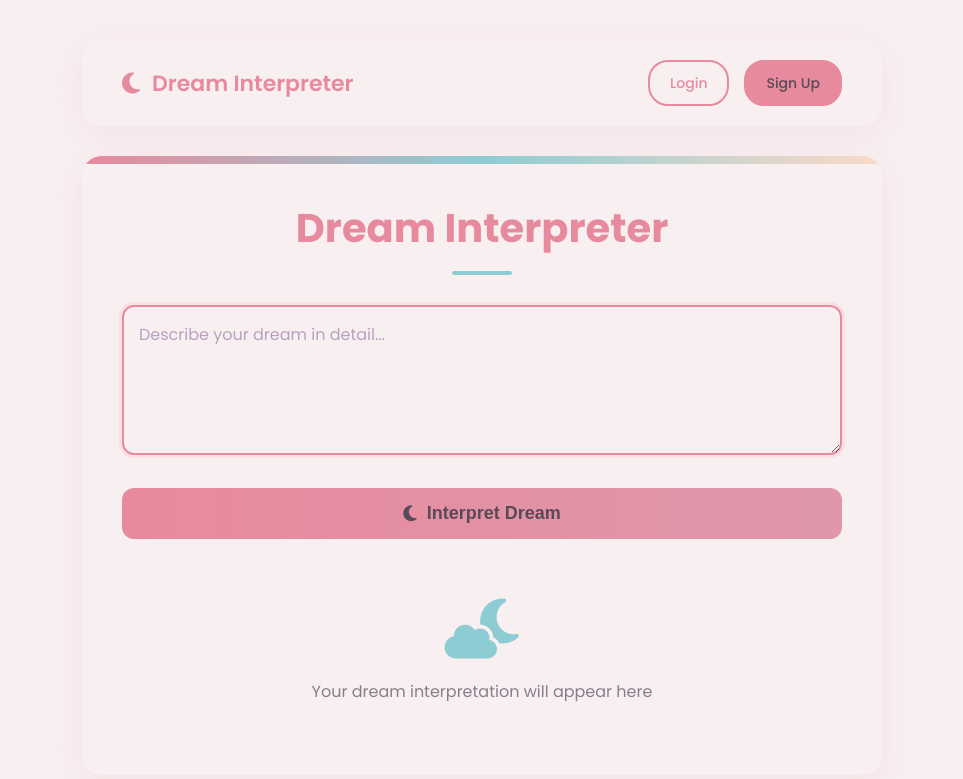
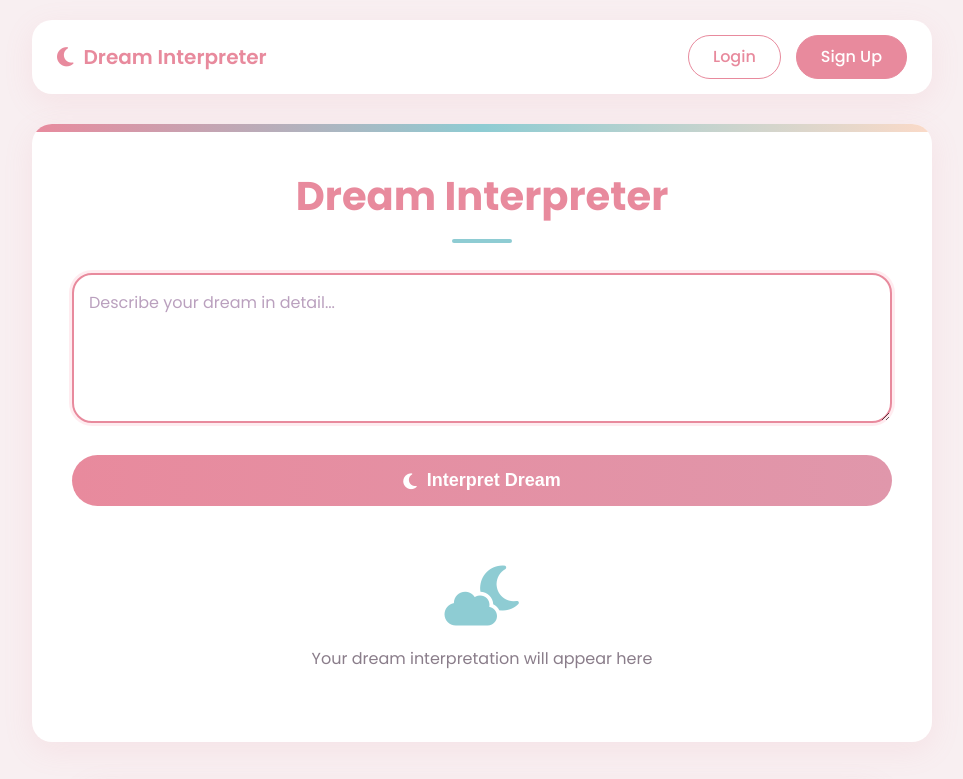
Before and after one commit to lz-215/Dream_Interpretation, a plain HTML site: page index.html in a window 1280 px wide. Shown: the top 779 px of the page, without its empty margins (158-1121 px from the left). Drawn offline with Linux system fonts and the light colour scheme.

Commit message:
修改登录按钮位置和样式，匹配设计要求

```diff
--- a/auth.css
+++ b/auth.css
@@ -308,12 +308,13 @@
 .header-buttons {
     display: flex;
     gap: 15px;
+    margin-left: auto;
 }
 
 .header-button {
-    padding: 10px 20px;
-    border-radius: 20px;
-    font-size: 14px;
+    padding: 8px 24px;
+    border-radius: 30px;
+    font-size: 16px;
     font-weight: 500;
     text-decoration: none;
     transition: var(--transition);
@@ -321,7 +322,7 @@
 
 .login-button {
     color: var(--primary);
-    border: 2px solid var(--primary);
+    border: 1px solid var(--primary);
     background-color: transparent;
 }
 
@@ -332,7 +333,7 @@
 .register-button {
     color: var(--white);
     background-color: var(--primary);
-    border: 2px solid var(--primary);
+    border: 1px solid var(--primary);
 }
 
 .register-button:hover {
--- a/styles.css
+++ b/styles.css
@@ -9,6 +9,7 @@
     --shadow: 0 8px 30px rgba(232, 138, 157, 0.12); /* Adjusted pink shadow */
     --border-radius: 20px; /* More rounded corners */
     --transition: all 0.3s ease;
+    --white: #FFFFFF;
 }
 
 * {
@@ -25,7 +26,7 @@ body {
     flex-direction: column;
     align-items: center;
     min-height: 100vh;
-    padding: 40px 20px;
+    padding: 20px;
     line-height: 1.6;
 }
 
@@ -35,8 +36,7 @@ body {
     border-radius: var(--border-radius);
     box-shadow: var(--shadow);
     width: 90%;
-    max-width: 800px;
-    margin-bottom: 40px;
+    max-width: 900px;
     position: relative;
     overflow: hidden;
 }
@@ -87,7 +87,7 @@ textarea {
     min-height: 150px;
     padding: 15px;
     border: 2px solid #E4BFC8;
-    border-radius: 12px;
+    border-radius: 20px;
     font-size: 16px;
     line-height: 1.6;
     font-family: 'Poppins', sans-serif;
@@ -113,7 +113,7 @@ button {
     color: var(--white);
     padding: 15px 30px;
     border: none;
-    border-radius: 12px;
+    border-radius: 30px;
     cursor: pointer;
     font-size: 18px;
     font-weight: 600;
@@ -681,26 +681,26 @@ footer {
     display: flex;
     justify-content: space-between;
     align-items: center;
-    padding: 20px 40px;
+    padding: 15px 25px;
     background-color: var(--white);
     border-radius: var(--border-radius);
     box-shadow: var(--shadow);
     width: 90%;
-    max-width: 800px;
+    max-width: 900px;
     margin-bottom: 30px;
 }
 
 .logo {
     display: flex;
     align-items: center;
-    gap: 12px;
-    font-size: 22px;
+    gap: 10px;
+    font-size: 20px;
     font-weight: 600;
     color: var(--primary);
 }
 
 .logo i {
-    font-size: 24px;
+    font-size: 22px;
 }
 
 /* Dream history styles */
```
